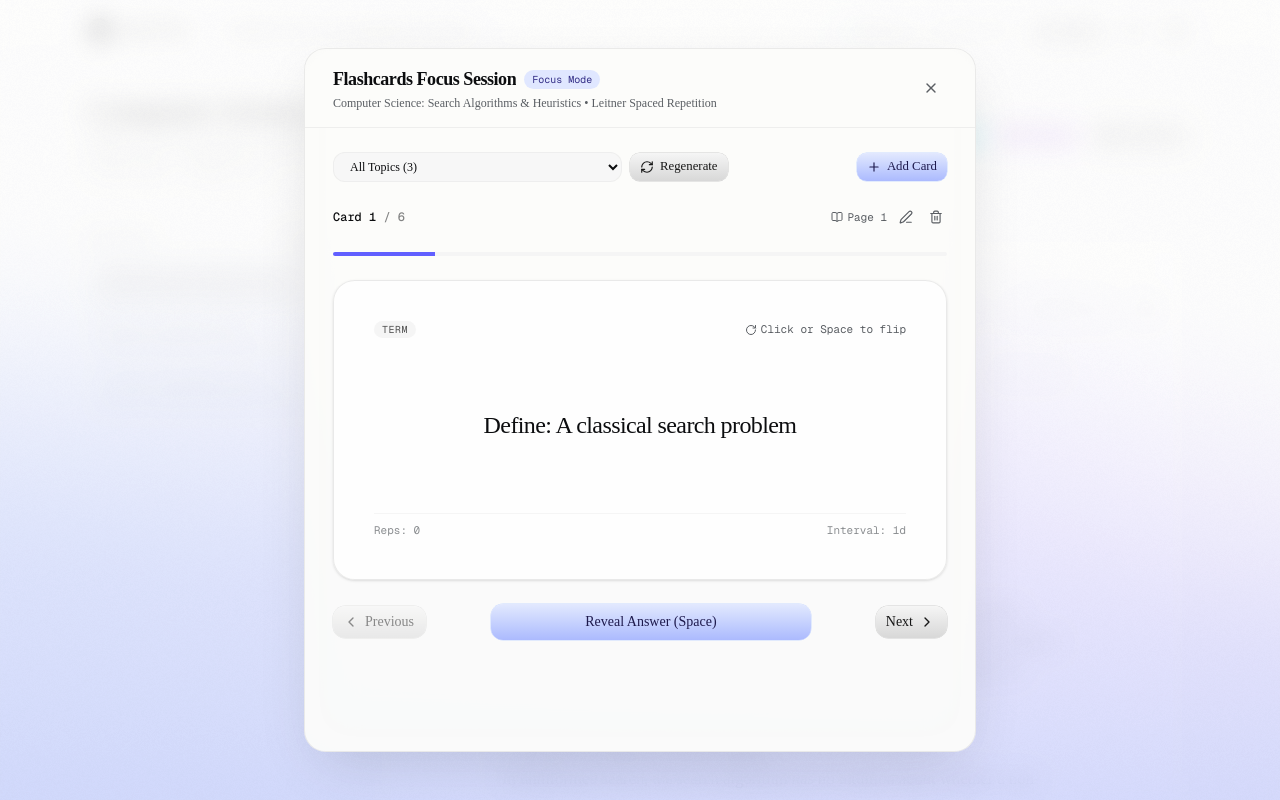
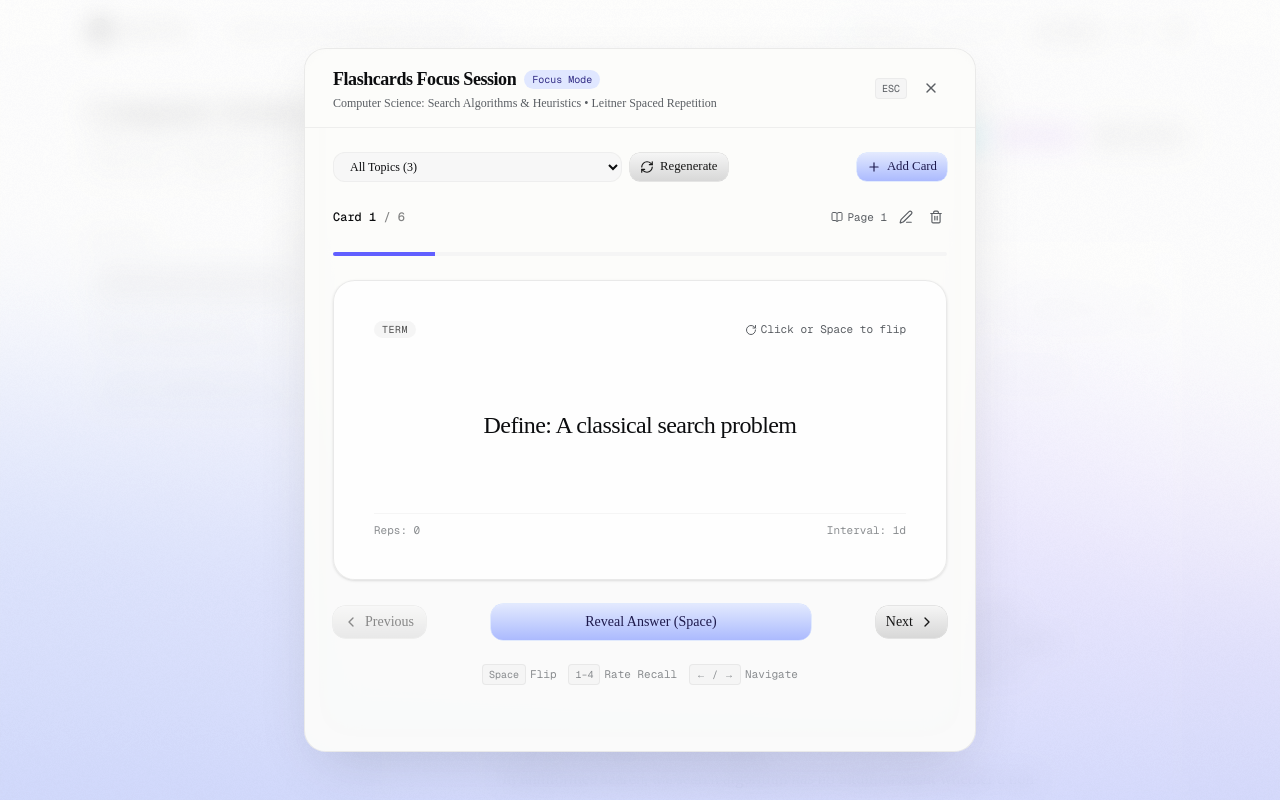
Before and after one commit to the-sukhsingh/notes-study, a Next.js app: page / in a window 1280 px wide. Both pictures are taken after a click on the button "Flashcards". Shown: the top 800 px of the page. Built offline with nearby package versions, Linux system fonts and the light colour scheme.

Commit message:
feat(polish): add keyboard shortcuts legend, ESC indicator, and spatial polish across focus modals

```diff
--- a/src/components/custom/FocusModal.tsx
+++ b/src/components/custom/FocusModal.tsx
@@ -138,6 +138,9 @@ export function FocusModal({
 
               <div className="flex items-center gap-2 shrink-0">
                 {headerActions}
+                <kbd className="hidden sm:inline-block px-1.5 py-0.5 text-[10px] font-mono rounded bg-neutral-100 dark:bg-neutral-800 text-muted-foreground border border-neutral-200/60 dark:border-neutral-700/60 select-none">
+                  ESC
+                </kbd>
                 <button
                   type="button"
                   onClick={onClose}
--- a/src/components/modes/FlashcardsMode.tsx
+++ b/src/components/modes/FlashcardsMode.tsx
@@ -423,6 +423,22 @@ export function FlashcardsMode({
                 </ColoredButton>
               </div>
             )}
+
+            {/* Keyboard Shortcuts Legend */}
+            <div className="pt-3 flex flex-wrap items-center justify-center gap-3 text-[11px] font-mono text-muted-foreground/70">
+              <span className="flex items-center gap-1">
+                <kbd className="px-1.5 py-0.5 rounded bg-neutral-100 dark:bg-neutral-800 border border-neutral-200/80 dark:border-neutral-700/80 text-[10px]">Space</kbd>
+                Flip
+              </span>
+              <span className="flex items-center gap-1">
+                <kbd className="px-1.5 py-0.5 rounded bg-neutral-100 dark:bg-neutral-800 border border-neutral-200/80 dark:border-neutral-700/80 text-[10px]">1–4</kbd>
+                Rate Recall
+              </span>
+              <span className="flex items-center gap-1">
+                <kbd className="px-1.5 py-0.5 rounded bg-neutral-100 dark:bg-neutral-800 border border-neutral-200/80 dark:border-neutral-700/80 text-[10px]">← / →</kbd>
+                Navigate
+              </span>
+            </div>
           </div>
         </div>
       ) : (
```
